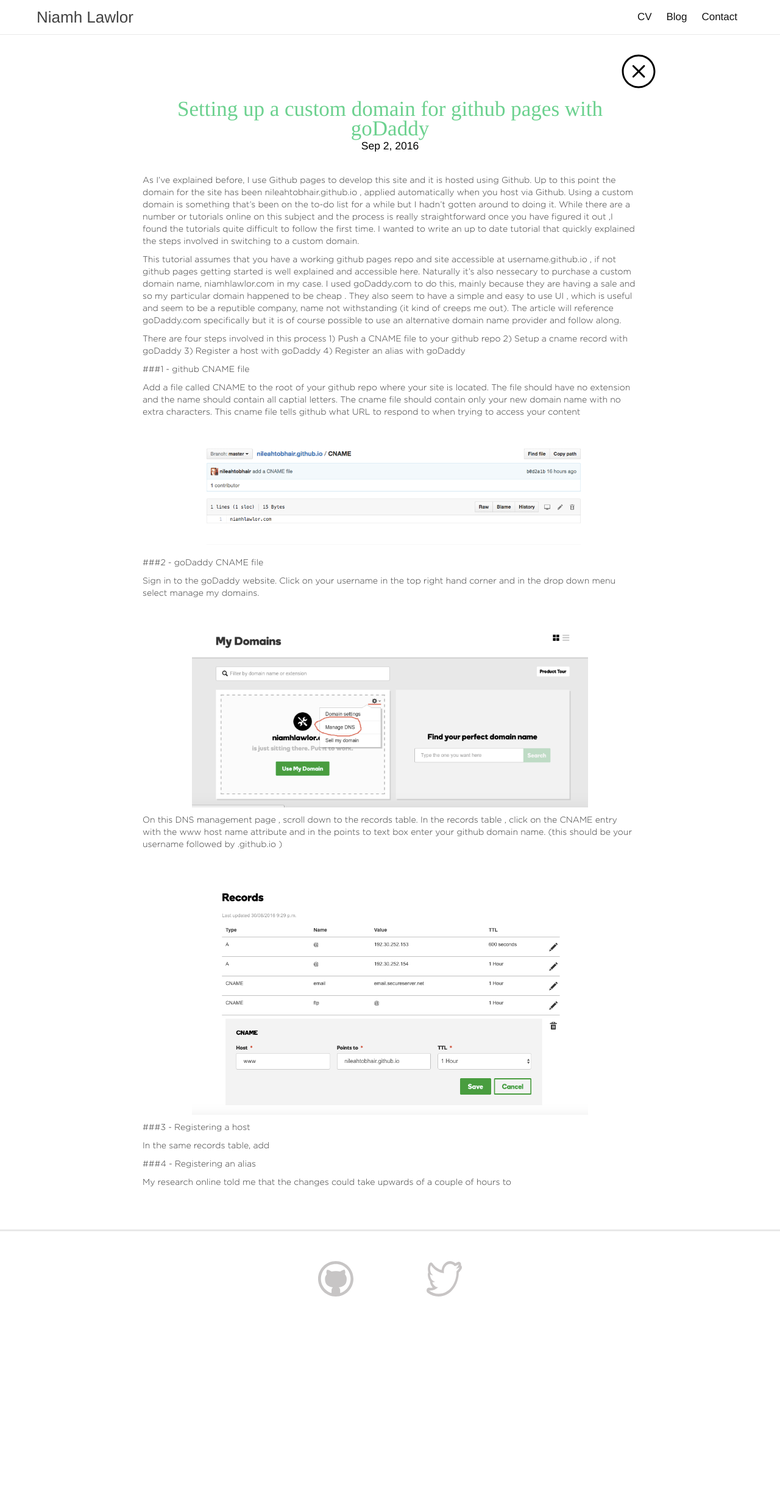
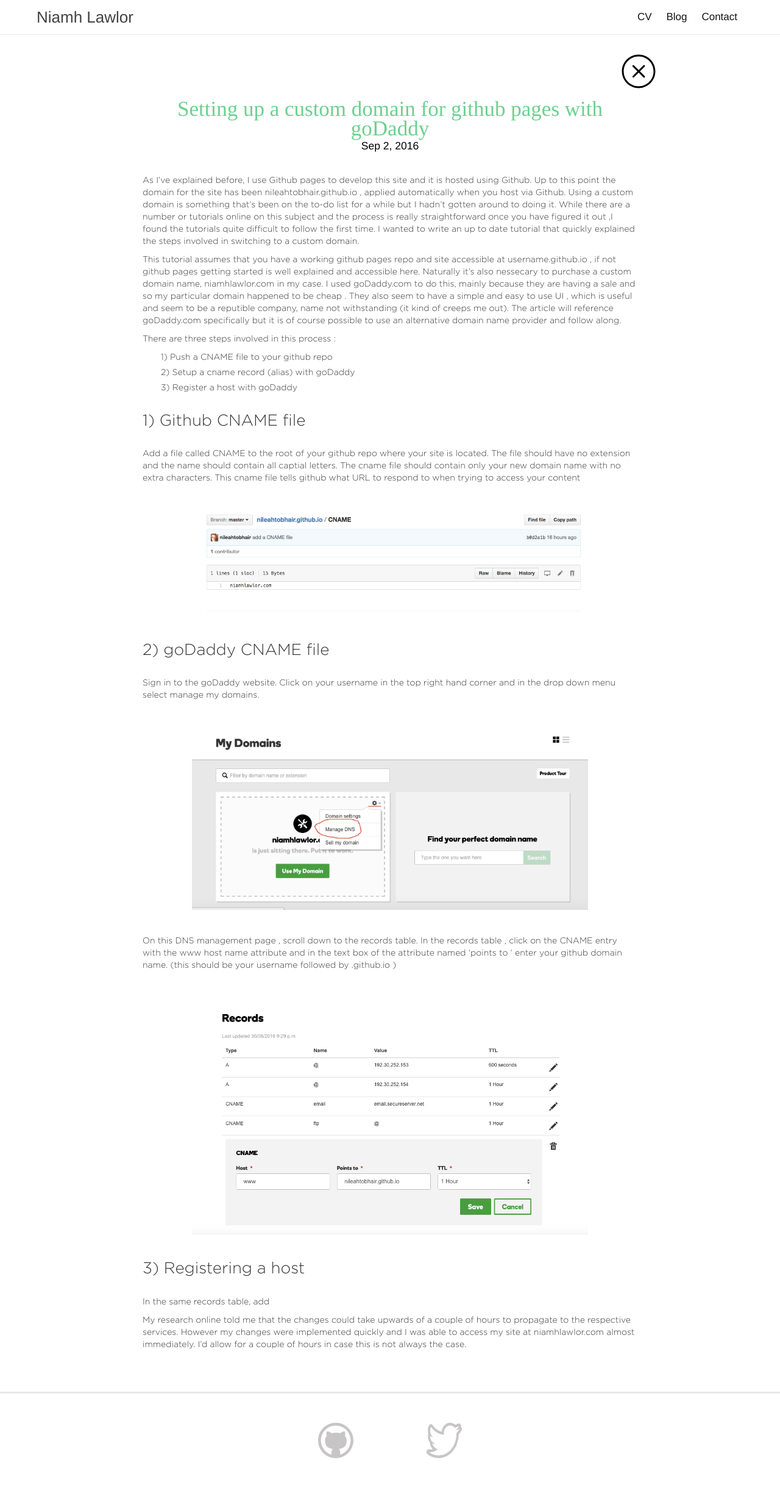
Before and after one commit to nileahtobhair/nileahtobhair.github.io, a Jekyll site: the page built from _posts/2016-09-01-github-pages-setting-up-a-custom-domain.md, in a window 1280 px wide. Shown: the whole page at 61% size. Built offline with Jekyll 4.4.1, drawn with Linux system fonts in a browser that asks for light colours; comment, search, counter and statistics services are not loaded; before the commit the page ends 2174 px from its top, so only the background shows below that.

Commit message:
blog post changes

```diff
--- a/_posts/2016-09-01-github-pages-setting-up-a-custom-domain.md
+++ b/_posts/2016-09-01-github-pages-setting-up-a-custom-domain.md
@@ -10,32 +10,32 @@
 
 This tutorial assumes that you have a working github pages repo and site accessible at username.github.io , if not github pages getting started is well explained and accessible here. Naturally it's also nessecary to purchase a custom domain name, niamhlawlor.com in my case. I used goDaddy.com to do this, mainly because they are having a sale and so my particular domain happened to be cheap . They also seem to have a simple and easy to use UI , which is useful and seem to be a reputible company, name not withstanding (it kind of creeps me out). The article will reference goDaddy.com specifically but it is of course possible to use an alternative domain name provider and follow along.
 
-There are four steps involved in this process
-1) Push a CNAME file to your github repo
-2) Setup a cname record with goDaddy
-3) Register a host with goDaddy
-4) Register an alias with goDaddy
 
-###1 - github CNAME file
+There are three steps involved in this process :
+<ul class='standard-list'>
+<li>1)   Push a CNAME file to your github repo</li>
+<li>2)   Setup a cname record (alias) with goDaddy</li>
+<li>3)   Register a host with goDaddy</li>
+</ul>
+
+<h3 class='post-sub-title'>1) Github CNAME file</h3>
 
 Add a file called CNAME to the root of your github repo where your site is located. The file should have no extension and the name should contain all captial letters. The cname file should contain only your new domain name with no extra characters. This cname file tells github what URL to respond to when trying to access your content
 
 ![cname]({{site.baseurl}}/pics/cname.png)
 
-###2 - goDaddy CNAME file
+<h3 class='post-sub-title'>2) goDaddy CNAME file </h3>
 
 Sign in to the goDaddy website. Click on your username in the top right hand corner and in the drop down menu select manage my domains.
 
 ![domain]({{site.baseurl}}/pics/mydomain.png)
 
-On this DNS management page , scroll down to the records table. In the records table , click on the CNAME entry with the www host name attribute and in the points to text box enter your github domain name. (this should be your username followed by .github.io )
+On this DNS management page , scroll down to the records table. In the records table , click on the CNAME entry with the www host name attribute and in the text box of the attribute named 'points to ' enter your github domain name. (this should be your username followed by .github.io )
 
 ![cname]({{site.baseurl}}/pics/cnameDNS.png)
 
-###3 - Registering a host
+<h3 class='post-sub-title'>3) Registering a host </h3>
 
 In the same records table, add
 
-###4 - Registering an alias
-
-My research online told me that the changes could take upwards of a couple of hours to
+My research online told me that the changes could take upwards of a couple of hours to propagate to the respective services. However my changes were implemented quickly and I was able to access my site at niamhlawlor.com almost immediately. I'd allow for a couple of hours in case this is not always the case.
--- a/_sass/_layout.scss
+++ b/_sass/_layout.scss
@@ -25,6 +25,15 @@
             display: none;
         }
     }
+ .post-sub-title{
+    margin:30px 0;
+}
+.standard-list{
+    list-style: none;
+    li{
+        margin-bottom:5px;
+    }
+}
 .site-nav {
     float: right;
     line-height: 56px;
@@ -450,7 +459,7 @@
         }
     }
     img{
-        margin:40px auto 5px auto;
+        margin:40px auto;
         max-width:650px;
         display: block;
         @include media-query($on-palm) {
```
